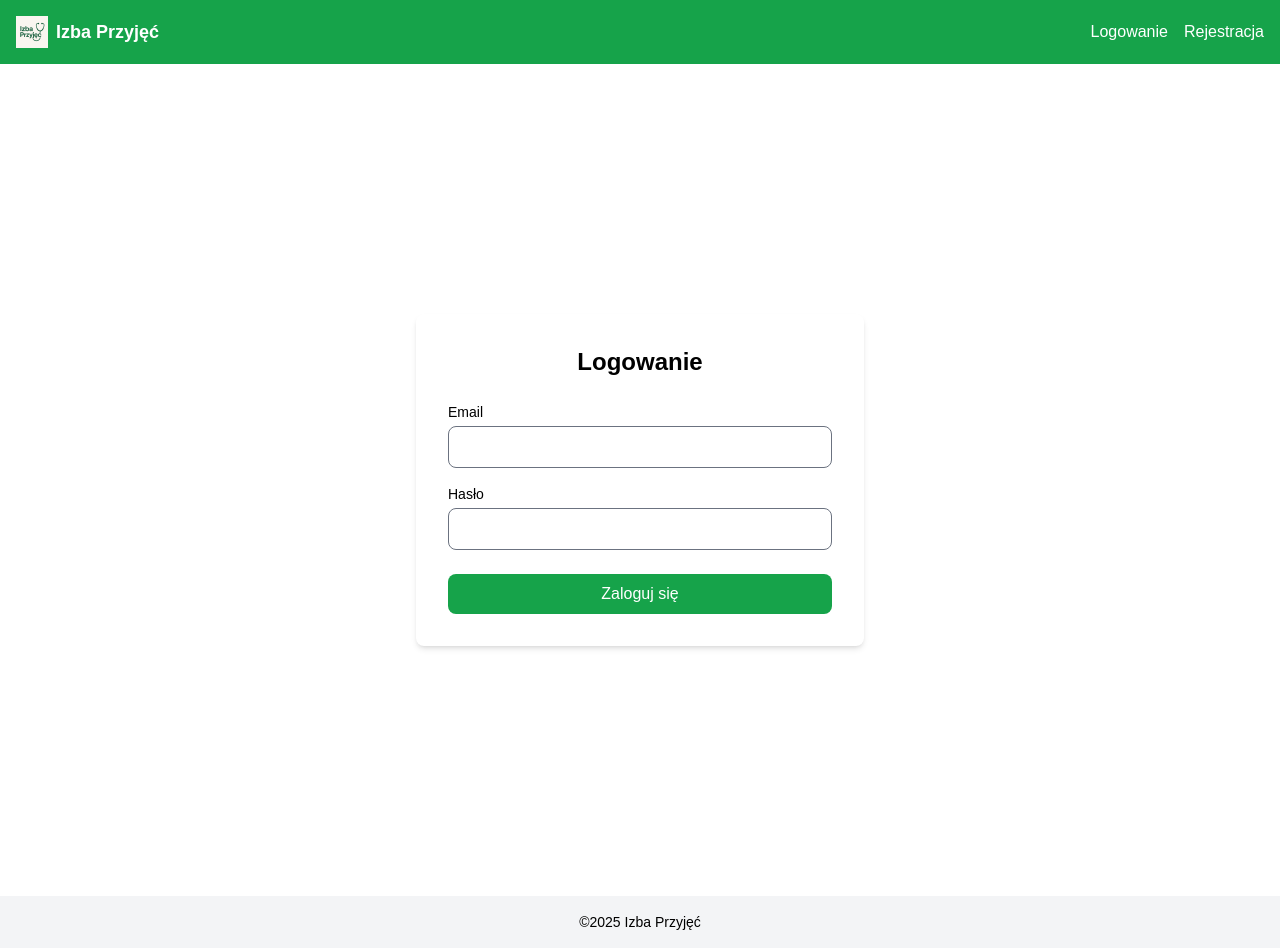
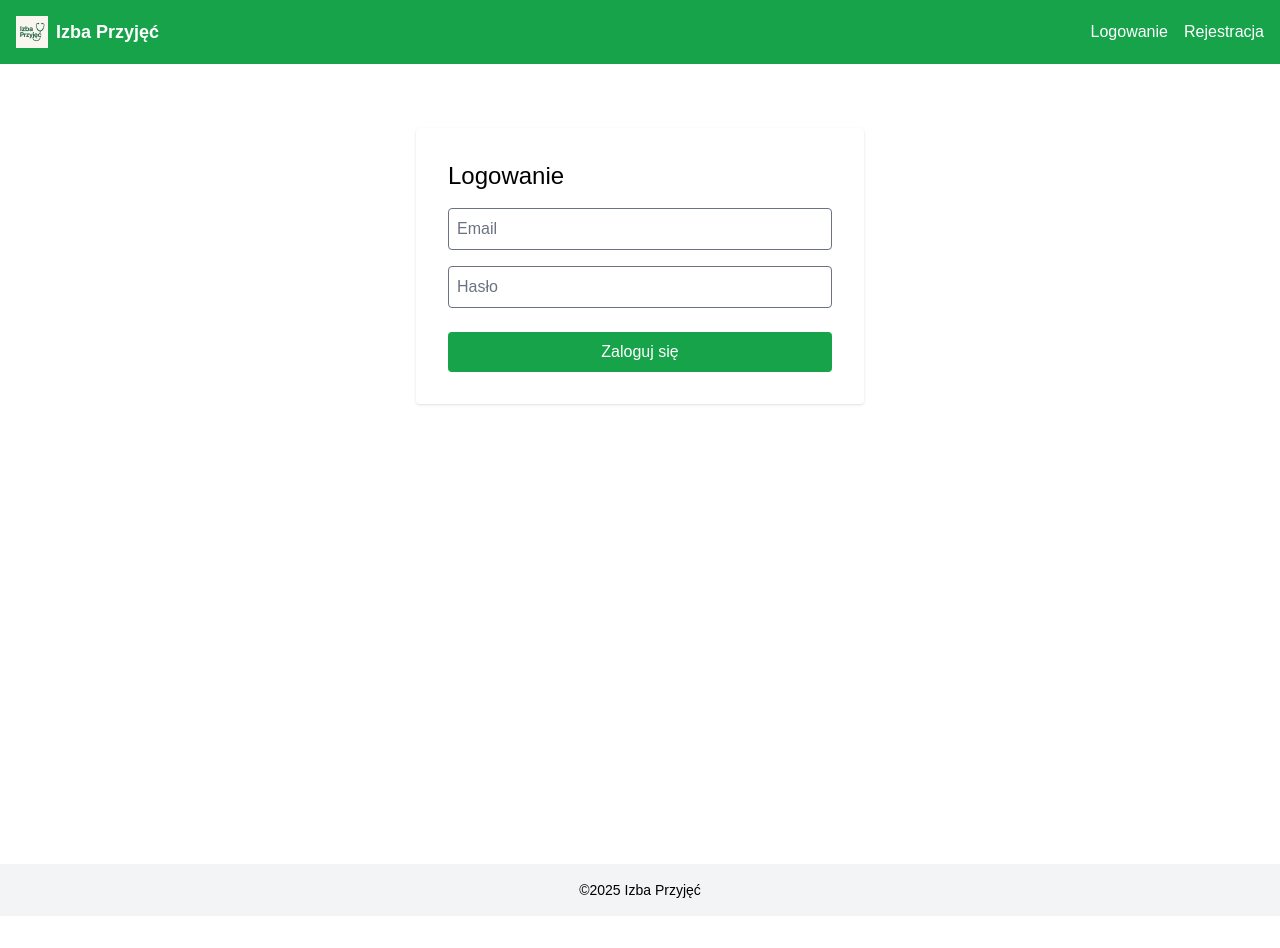
Before and after one commit to jkarpiakk/izbaprzyjec, a Next.js app: page /login in a window 1280 px wide. After the commit the page ends 916 px from the top, so only its background shows below. Built offline with nearby package versions, Linux system fonts and the light colour scheme; no server answers.

Commit message:
Add files via upload

```diff
--- a/components/AuthProvider.js
+++ b/components/AuthProvider.js
@@ -1,16 +1,33 @@
 import { createContext, useContext, useEffect, useState } from 'react';
 import { auth } from '../firebase';
+
 const AuthContext = createContext({ user: null, isAdmin: false });
+
 export function AuthProvider({ children }) {
   const [user, setUser] = useState(null);
   const [isAdmin, setIsAdmin] = useState(false);
-  useEffect(() => auth.onAuthStateChanged(async (u) => {
-    setUser(u);
-    if (u) {
-      const tok = await u.getIdTokenResult();
-      setIsAdmin(!!tok.claims.admin);
-    } else setIsAdmin(false);
-  }), []);
-  return <AuthContext.Provider value={{ user, isAdmin }}>{children}</AuthContext.Provider>;
+
+  useEffect(() => {
+    if (!auth) return;
+    const unsubscribe = auth.onAuthStateChanged(async (u) => {
+      setUser(u);
+      if (u) {
+        const tok = await u.getIdTokenResult();
+        setIsAdmin(!!tok.claims.admin);
+      } else {
+        setIsAdmin(false);
+      }
+    });
+    return unsubscribe;
+  }, []);
+
+  return (
+    <AuthContext.Provider value={{ user, isAdmin }}>
+      {children}
+    </AuthContext.Provider>
+  );
 }
-export function useAuth() { return useContext(AuthContext); }
+
+export function useAuth() {
+  return useContext(AuthContext);
+}
--- a/firebase.js
+++ b/firebase.js
@@ -3,9 +3,14 @@ import { getAuth } from 'firebase/auth';
 import { getFirestore } from 'firebase/firestore';
 import { firebaseConfig } from './firebaseConfig';
 
-const app = !getApps().length
-  ? initializeApp(firebaseConfig)
-  : getApps()[0];
+let app, auth, db;
 
-export const auth = getAuth(app);
-export const db = getFirestore(app);
+if (typeof window !== 'undefined') {
+  app = !getApps().length
+    ? initializeApp(firebaseConfig)
+    : getApps()[0];
+  auth = getAuth(app);
+  db = getFirestore(app);
+}
+
+export { auth, db };
--- a/pages/login.js
+++ b/pages/login.js
@@ -1,62 +1,25 @@
 import { useState } from 'react';
-import { signInWithEmailAndPassword } from 'firebase/auth';
+import { getAuth, signInWithEmailAndPassword } from 'firebase/auth';
 import { useRouter } from 'next/router';
 import Layout from '../components/Layout';
-import { auth } from '../firebase';
-
 export default function Login() {
-  const [email, setEmail] = useState('');
-  const [password, setPassword] = useState('');
-  const router = useRouter();
-
-  const handleSubmit = async (e) => {
-    e.preventDefault();
-    try {
-      const userCred = await signInWithEmailAndPassword(auth, email, password);
-      const token = await userCred.user.getIdTokenResult();
-      if (token.claims.admin) {
-        router.push('/admin');
-      } else {
-        router.push('/');
-      }
-    } catch (err) {
-      console.error(err);
-    }
+  const [email,setEmail]=useState(''); const [pwd,setPwd]=useState('');
+  const router=useRouter(); const auth=getAuth();
+  const submit=async e=>{ e.preventDefault();
+    try{
+      const uc=await signInWithEmailAndPassword(auth,email,pwd);
+      const tok=await uc.user.getIdTokenResult();
+      router.push(tok.claims.admin?'/admin':'/');
+    }catch(e){console.error(e);}
   };
-
   return (
     <Layout>
-      <div className="min-h-screen flex items-center justify-center">
-        <form onSubmit={handleSubmit} className="w-full max-w-md bg-white p-8 shadow-md rounded-lg">
-          <h2 className="text-2xl font-semibold mb-6 text-center">Logowanie</h2>
-          <div className="mb-4">
-            <label className="block text-sm font-medium mb-1">Email</label>
-            <input
-              type="email"
-              value={email}
-              onChange={(e) => setEmail(e.target.value)}
-              className="w-full p-2 border rounded-lg"
-              required
-            />
-          </div>
-          <div className="mb-6">
-            <label className="block text-sm font-medium mb-1">Hasło</label>
-            <input
-              type="password"
-              value={password}
-              onChange={(e) => setPassword(e.target.value)}
-              className="w-full p-2 border rounded-lg"
-              required
-            />
-          </div>
-          <button
-            type="submit"
-            className="w-full py-2 bg-green-600 hover:bg-green-700 text-white rounded-lg"
-          >
-            Zaloguj się
-          </button>
-        </form>
-      </div>
+      <form onSubmit={submit} className="max-w-md mx-auto mt-12 bg-white p-8 rounded shadow">
+        <h2 className="text-2xl mb-4">Logowanie</h2>
+        <input type="email" placeholder="Email" value={email} onChange={e=>setEmail(e.target.value)} className="w-full mb-4 p-2 border rounded"/>
+        <input type="password" placeholder="Hasło" value={pwd} onChange={e=>setPwd(e.target.value)} className="w-full mb-6 p-2 border rounded"/>
+        <button type="submit" className="w-full bg-green-600 text-white py-2 rounded">Zaloguj się</button>
+      </form>
     </Layout>
   );
 }
```
